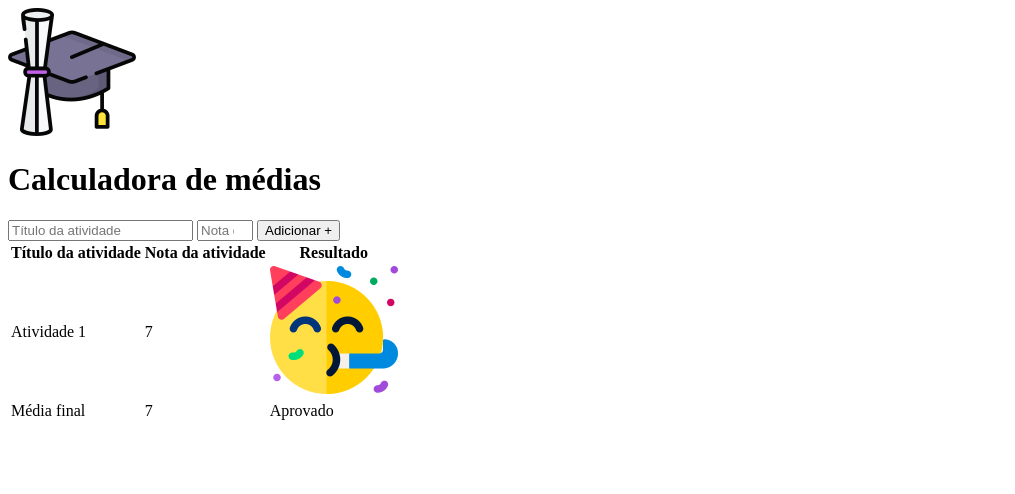
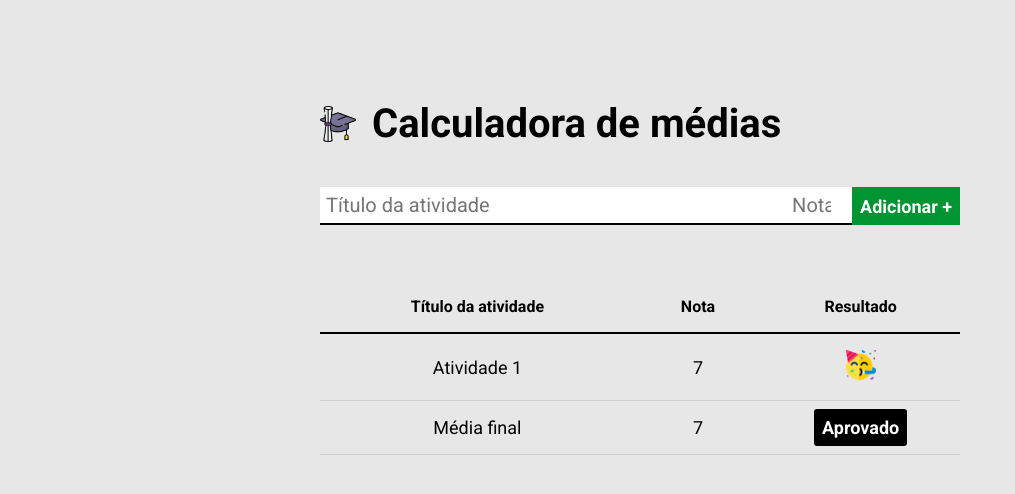
Before and after one commit to FernandaMendex/calculadora-de-media, a plain HTML site: page index.html in a window 1280 px wide. Shown: the whole page, without its empty margins (0-1015 px from the left). Drawn offline with Linux system fonts and the light colour scheme.

Commit message:
style: adição de estilização básica em CSS

```diff
--- a/index.html
+++ b/index.html
@@ -4,25 +4,30 @@
     <meta charset="UTF-8">
     <meta name="viewport" content="width=device-width, initial-scale=1.0">
     <title>Calculadora de médias</title>
+    <link rel="preconnect" href="https://fonts.googleapis.com">
+    <link rel="preconnect" href="https://fonts.gstatic.com" crossorigin>
+    <link href="https://fonts.googleapis.com/css2?family=Roboto:wght@400;700&display=swap" rel="stylesheet">
+    <link rel="stylesheet" href="./main.css">
 </head>
 <body>
+    <div class="container">
         <header>
             <img src="./images/logo.png" alt="Logo capelo e diploma">
             <h1>Calculadora de médias</h1>
         </header>
         <form>
             <input type="text" required placeholder="Título da atividade"/>
-        <input type="number" required placeholder="Nota da atividade" min="0" max="10"/>
+            <input type="number" required placeholder="Nota" min="0" max="10"/>
             <button type="submit">Adicionar +</button>
         </form>
-    <table>
+        <table cellspacing="0">
             <thead>
                 <tr>
                     <th>
                         Título da atividade
                     </th>
                     <th>
-                    Nota da atividade
+                        Nota
                     </th>
                     <th>
                         Resultado
@@ -40,9 +45,10 @@
                 <tr>
                     <td>Média final</td>
                     <td>7</td>
-                <td>Aprovado</td>
+                    <td><span class="resultado">Aprovado</span></td>
                 </tr>
             </tfoot>
         </table>
+    </div>
 </body>
 </html>
--- /dev/null
+++ b/main.css
@@ -0,0 +1,108 @@
+* {
+    margin: 0;
+    padding: 0;
+    box-sizing: border-box;
+    font-family: 'Roboto', sans-serif;
+}
+
+body {
+    background-color: #e7e7e7;
+    padding-top: 100px;
+}
+
+header {
+    display: flex;
+    align-items: center;
+    margin-bottom: 40px;
+}
+
+header img {
+    height: 36px;
+    margin-right: 16px;
+}
+
+header h1 {
+    font-size: 40px;
+    font-weight: bold;
+}
+
+.container {
+    max-width: 640px;
+    width: 100%;
+    margin: 0 auto;
+}
+
+form {
+    display: flex;
+    width: 100%;
+    justify-content: space-between;
+    margin-bottom: 56px;
+}
+
+form input[type="text"] {
+    flex: 1;
+    max-width: 100%;
+    font-size: 20px;
+    background-color: #fff;
+    border: none;
+    border-bottom: 2px solid #000;
+    padding: 6px;
+}
+
+form input[type="number"] {
+    flex: 0;
+    max-width: 30%;
+    font-size: 20px;
+    background-color: #fff;
+    border: none;
+    border-bottom: 2px solid #000;
+    padding: 6px;
+}
+
+form button {
+    background-color: #009432;
+    color: #fff;
+    font-size: 18px;
+    font-weight: bold;
+    border: none;
+    cursor: pointer;
+    padding: 8px;
+}
+
+table {
+    width: 100%;
+}
+
+table th {
+    border-bottom: 2px solid #000;
+    padding: 16px;
+    font-size: 24;
+    font-weight: bold;
+}
+
+table td {
+    padding: 16px 0;
+    text-align: center;
+    font-size: 18px;
+    border-bottom: 1px solid rgba(0, 0, 0, 0.1);
+}
+
+table td img {
+    height: 30px;
+}
+
+.resultado {
+    padding: 8px;
+    font-weight: bold;
+    color: #fff;
+    background-color: #000;
+    border-radius: 3px;
+}
+
+.aprovado {
+    background-color: #009432;
+}
+
+.reprovado {
+    background-color: red;
+}
```
Lines whose indentation alone changed are shown as unchanged.
